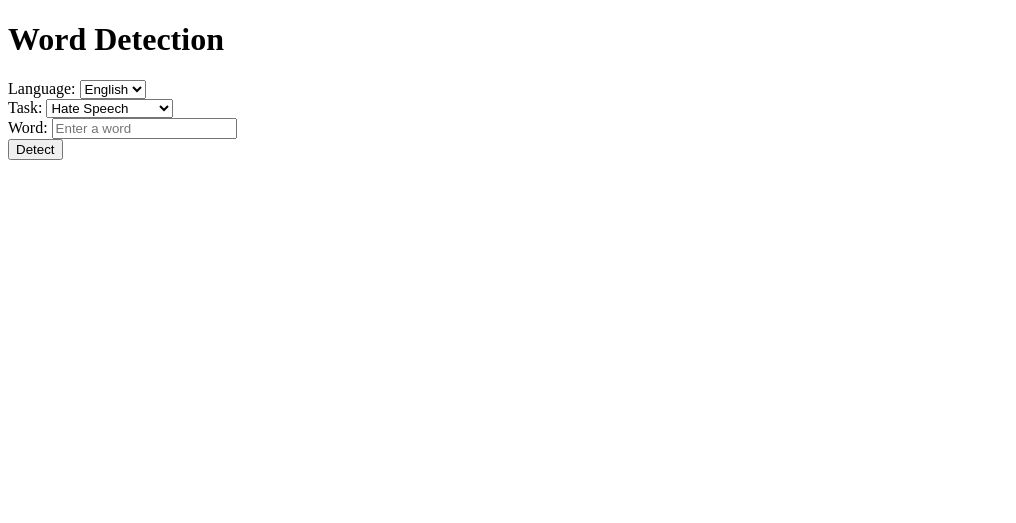
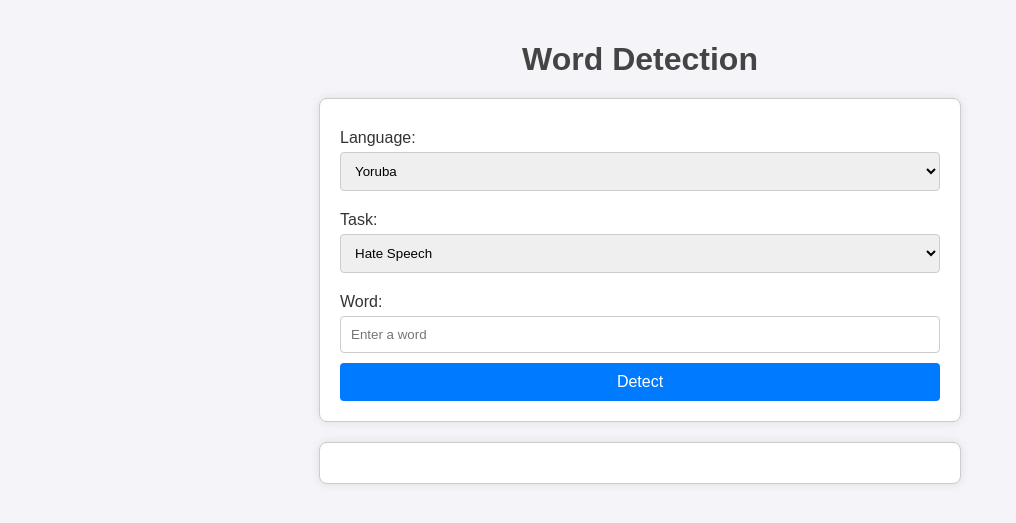
Before and after one commit to afomike/Hate_speach_detection_wazobia, a Flask app: page / in a window 1280 px wide. Shown: the top 523 px of the page, without its empty margins (0-1016 px from the left). Run offline with Flask 3, Linux system fonts and the light colour scheme; parts of the project's set-up code (start-up, migrations or seed data) failed here and were passed over.

Commit message:
everything

```diff
--- a/app.py
+++ b/app.py
@@ -5,31 +5,39 @@ from sklearn.feature_extraction.text import TfidfVectorizer
 
 app = Flask(__name__)
 
-
 # Load the hate words datasets for each language
 hate_words_datasets = {
-    'yoruba': pd.read_csv('dataset/yoruba_hate_words.csv'),
-    'hausa': pd.read_csv('dataset/hausa_hate_words.csv'),
-    'igbo': pd.read_csv('dataset/igbo_hate_words.csv')
+    'yoruba': pd.read_csv('dataset/yoruba_hate.csv'),
+    'hausa': pd.read_csv('dataset/hausa_hate.csv'),
+    'igbo': pd.read_csv('dataset/igbo_hate.csv')
 }
 
-# Load the trained models for word detection (assuming models are language-specific as well)
+# Load the trained models for word detection (with updated paths)
 hate_models = {
-    'yoruba': pickle.load(open('models/yoruba_hate_speech_model.pkl', 'rb')),
-    'hausa': pickle.load(open('models/hausa_hate_speech_model.pkl', 'rb')),
-    'igbo': pickle.load(open('models/igbo_hate_speech_model.pkl', 'rb'))
+    'yoruba': pickle.load(open('models/yoruba_hate_speech_yoruba_KNN.pkl', 'rb')),
+    'hausa': pickle.load(open('models/hausa_hate_speech_hausa_KNN.pkl', 'rb')),
+    'igbo': pickle.load(open('models/igbo_hate_speech_igbo_KNN.pkl', 'rb'))
 }
 
 offensive_models = {
-    'yoruba': pickle.load(open('models/yoruba_offensive_speech_model.pkl', 'rb')),
-    'hausa': pickle.load(open('models/hausa_offensive_speech_model.pkl', 'rb')),
-    'igbo': pickle.load(open('models/igbo_offensive_speech_model.pkl', 'rb'))
+    'yoruba': pickle.load(open('models/yoruba_offensive_speech_yoruba_KNN.pkl', 'rb')),
+    'hausa': pickle.load(open('models/hausa_offensive_speech_hausa_KNN.pkl', 'rb')),
+    'igbo': pickle.load(open('models/igbo_offensive_speech_igbo_KNN.pkl', 'rb'))
+}
+
+# Load the vectorizers for each language (with updated paths)
+tfidf_vectorizers = {
+    'yoruba': pickle.load(open('models/yoruba_tfidf_vectorizer.pkl', 'rb')),
+    'hausa': pickle.load(open('models/hausa_tfidf_vectorizer.pkl', 'rb')),
+    'igbo': pickle.load(open('models/igbo_tfidf_vectorizer.pkl', 'rb'))
 }
 
 def check_hate_speech(word, language):
     model = hate_models[language]
+    vectorizer = tfidf_vectorizers[language]
+    X_word = vectorizer.transform([word])
+    prediction = model.predict(X_word)[0]
     dataset = hate_words_datasets[language]
-    prediction = model.predict([word])[0]
     if prediction == 1:
         reason = dataset[dataset['Hate word'] == word]['Why Hate?'].values
         return {
@@ -45,8 +53,10 @@ def check_hate_speech(word, language):
 
 def check_offensive_speech(word, language):
     model = offensive_models[language]
+    vectorizer = tfidf_vectorizers[language]
+    X_word = vectorizer.transform([word])
+    prediction = model.predict(X_word)[0]
     dataset = hate_words_datasets[language]
-    prediction = model.predict([word])[0]
     if prediction == 1:
         reason = dataset[dataset['Offensive'] == word]['Why offensive'].values
         return {
@@ -64,7 +74,6 @@ def check_offensive_speech(word, language):
 def index():
     return render_template('index.html')
 
-
 @app.route('/detect', methods=['POST'])
 def detect():
     language = request.form['language']
--- /dev/null
+++ b/static/styles.css
@@ -0,0 +1,63 @@
+body {
+    font-family: Arial, sans-serif;
+    background-color: #f4f4f9;
+    color: #333;
+    margin: 0;
+    padding: 20px;
+}
+
+h1 {
+    color: #444;
+    text-align: center;
+    margin-bottom: 20px;
+}
+
+form {
+    max-width: 600px;
+    margin: 0 auto;
+    padding: 20px;
+    background-color: #fff;
+    border: 1px solid #ccc;
+    border-radius: 8px;
+    box-shadow: 0 0 10px rgba(0, 0, 0, 0.1);
+}
+
+label {
+    display: block;
+    margin: 10px 0 5px;
+}
+
+select, input[type="text"] {
+    width: 100%;
+    padding: 10px;
+    margin-bottom: 10px;
+    border: 1px solid #ccc;
+    border-radius: 4px;
+    box-sizing: border-box;
+}
+
+input[type="submit"], button {
+    width: 100%;
+    padding: 10px;
+    background-color: #007bff;
+    color: white;
+    border: none;
+    border-radius: 4px;
+    cursor: pointer;
+    font-size: 16px;
+}
+
+input[type="submit"]:hover, button:hover {
+    background-color: #0056b3;
+}
+
+#result {
+    max-width: 600px;
+    margin: 20px auto;
+    padding: 20px;
+    background-color: #fff;
+    border: 1px solid #ccc;
+    border-radius: 8px;
+    box-shadow: 0 0 10px rgba(0, 0, 0, 0.1);
+    text-align: center;
+}
--- a/templates/index.html
+++ b/templates/index.html
@@ -4,13 +4,13 @@
     <meta charset="UTF-8">
     <meta name="viewport" content="width=device-width, initial-scale=1.0">
     <title>Hate and Offensive Speech Detection</title>
+    <link rel="stylesheet" href="{{ url_for('static', filename='styles.css') }}">
 </head>
 <body>
     <h1>Word Detection</h1>
     <form id="detect-form" action="/detect" method="post">
         <label for="detect-language">Language:</label>
         <select id="detect-language" name="language">
-            <option value="english">English</option>
             <option value="yoruba">Yoruba</option>
             <option value="hausa">Hausa</option>
             <option value="igbo">Igbo</option>
```
Also changed, not shown: app copy.py (added, +65 -0 lines), 18 other files.
